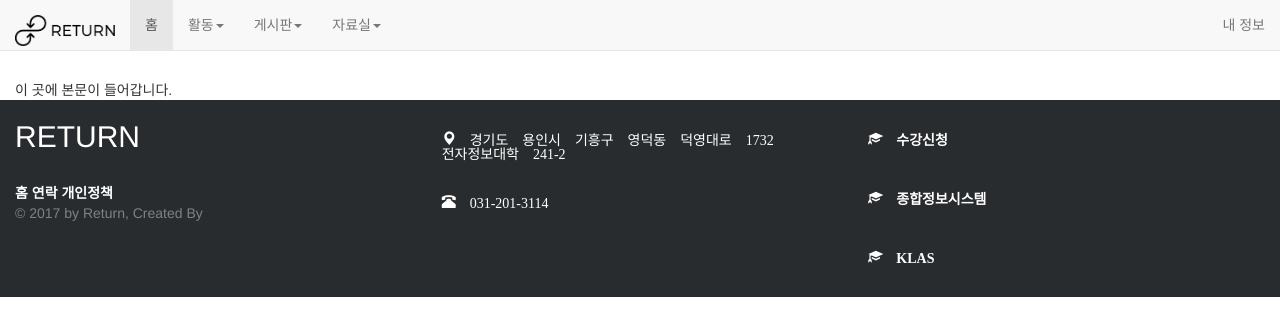
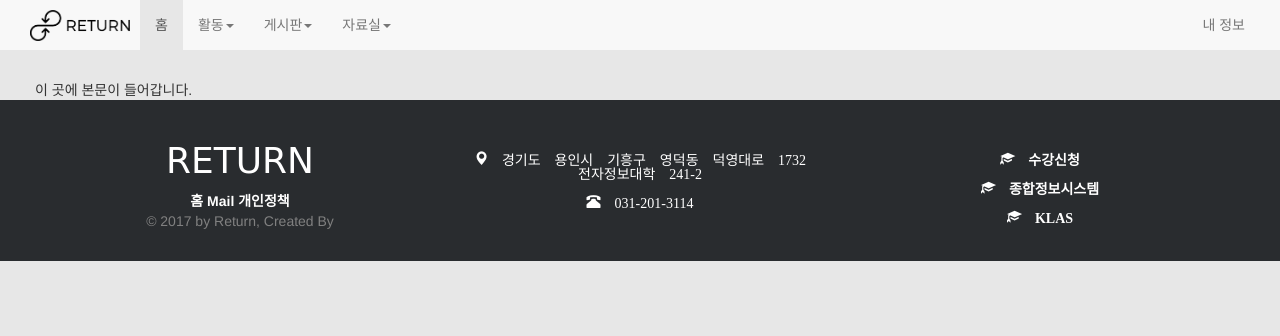
Before and after one commit to wormwlrm/khu-return, a plain HTML site: page template.html in a window 1280 px wide. Drawn offline with nearby package versions, Linux system fonts and the light colour scheme.

Commit message:
템플릿 확정
Header 및 Footer 호환성 문제 css 분리로 해결

```diff
--- a/css/footer.css
+++ b/css/footer.css
@@ -3,6 +3,8 @@ footer{
     bottom:0;
     height:auto;
     background-color:#292c2f;
+    text-align: center;
+    padding: 20px;
 }
 footer a, footer span{
   font-weight: bold;
--- a/css/header.css
+++ b/css/header.css
@@ -1,3 +1,7 @@
+body{
+  background-color: #e7e7e7;
+  word-break: keep-all;
+}
 .container-fluid{
   margin-right: 20px;
   margin-left: 20px;
--- a/css/index.css
+++ b/css/index.css
@@ -3,9 +3,6 @@ body{
   background-repeat: no-repeat;
   background-attachment: fixed;
   background-position: top;
-  background-size: 90%;
-  background-color: #e7e7e7;
-  word-break: keep-all;
 }
 #map {
   height: 400px;
@@ -220,11 +217,6 @@ figure.snip1200.hover p {
 }
 /*carousel css 종료입니다.*/
 
-footer{
-  text-align: center;
-  padding: 20px;
-}
-
 /*Card css 시작입니다.*/
 section{float:left;width:100%;padding:30px 0; position:relative; overflow:hidden;}
 section:before{content:"";position:absolute; width:110%; height:100%;  background:url("../img/bottom_img.jpeg") no-repeat 0 0; background-size:cover; filter: blur(10px); z-index:0; transform: scale(2);-ms-transform: scale(2); -webkit-transform: scale(2);}
--- a/template.html
+++ b/template.html
@@ -11,13 +11,12 @@
     <!-- IE8 에서 HTML5 요소와 미디어 쿼리를 위한 HTML5 shim 와 Respond.js -->
     <!-- WARNING: Respond.js 는 당신이 file:// 을 통해 페이지를 볼 때는 동작하지 않습니다. -->
     <!--[if lt IE 9]>
-
       <script src="https://oss.maxcdn.com/html5shiv/3.7.2/html5shiv.min.js"></script>
       <script src="https://oss.maxcdn.com/respond/1.4.2/respond.min.js"></script>
     <![endif]-->
     <!-- #f9f9f9 #ecf0f1 ##d3d7d7 #aeb1b1-->
+    <link href="css/header.css" rel="stylesheet">
     <link href="css/footer.css" rel="stylesheet">
-
   </head>
 <!-- oncontextmenu="return false" ondragstart="return false" onselectstart="return false" -->
   <body>
@@ -82,37 +81,32 @@
       <br /><br /><br /><br />
       이 곳에 본문이 들어갑니다.
     </div>
+
     <footer>
-<div class="container-fluid Bfooter">
+      <div class="container-fluid">
         <div class="row">
-<div class="col-sm-4 f1">
-<a href="http://returns.co.kr/"><h2 id="footN">RETURN</h2></a><br>
-<a href="#">홈</a>
-<a href="#">연락</a>
-<a href="#">개인정책</a><br>
+          <div class="col-sm-4">
+            <h2 id="custom-footer-title">RETURN</h2>
+            <a href="./index.html">홈</a>
+            <a href="mailto:name@email.com">Mail</a>
+            <a href="./privacy.html">개인정책</a>
             <p style="color:gray">© 2017 by Return, Created By </p>
           </div>
-<div class="col-sm-4 f2"><br>
-<span class="glyphicon glyphicon-map-marker"> 경기도 용인시 기흥구 영덕동 덕영대로 1732<br>  전자정보대학 241-2</span><br><br>
+          <div class="col-sm-4"><br>
+            <span class="glyphicon glyphicon-map-marker"> 경기도 용인시 기흥구 영덕동 덕영대로 1732 전자정보대학 241-2</span><br>
             <span class="glyphicon glyphicon-phone-alt"> 031-201-3114</span><br>
-
           </div>
-<div class="col-sm-4 f3"> <br>
+          <div class="col-sm-4"><br>
             <span class="glyphicon glyphicon-education">
-	<a href="http://sambang.khu.ac.kr/servlets/main.html">수강신청</a></span></p><br>
+              <a href="http://sambang.khu.ac.kr/servlets/main.html">수강신청</a></span><br>
             <span class="glyphicon glyphicon-education">
-	<a href="https://khuis.khu.ac.kr/">종합정보시스템</a></span></p><br>
+              <a href="https://khuis.khu.ac.kr/">종합정보시스템</a></span><br>
             <span class="glyphicon glyphicon-education">
-	<a href="https://klas.khu.ac.kr/">KLAS</a></span></p><br>
+              <a href="https://klas.khu.ac.kr/">KLAS</a></span><br>
           </div>
         </div>
       </div>
     </footer>
-
-
-
-
-
     <!-- jQuery (부트스트랩의 자바스크립트 플러그인을 위해 필요합니다) -->
     <script src="https://ajax.googleapis.com/ajax/libs/jquery/1.11.2/jquery.min.js"></script>
     <!-- 모든 컴파일된 플러그인을 포함합니다 (아래), 원하지 않는다면 필요한 각각의 파일을 포함하세요 -->
```
Lines whose indentation alone changed are shown as unchanged.
